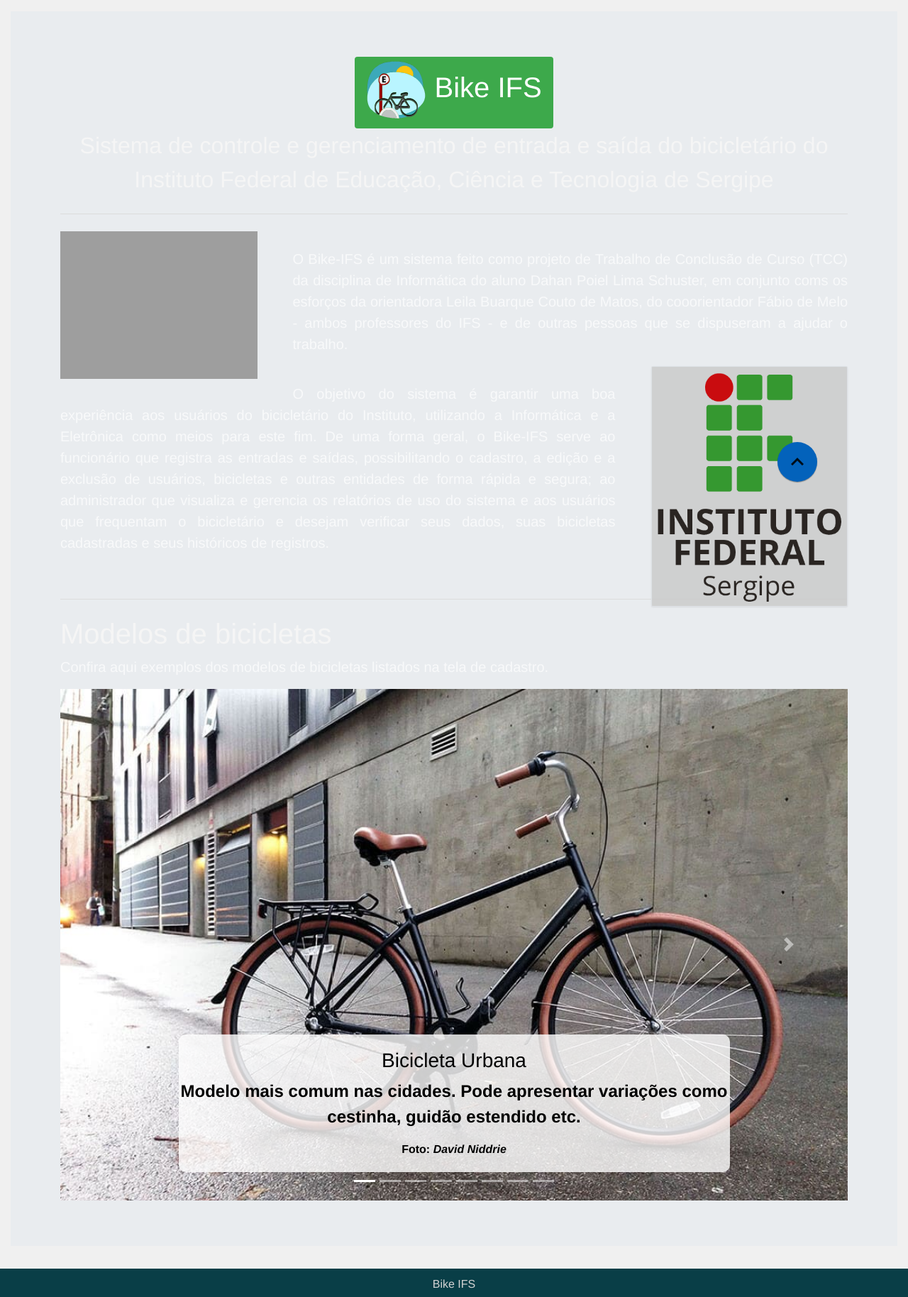
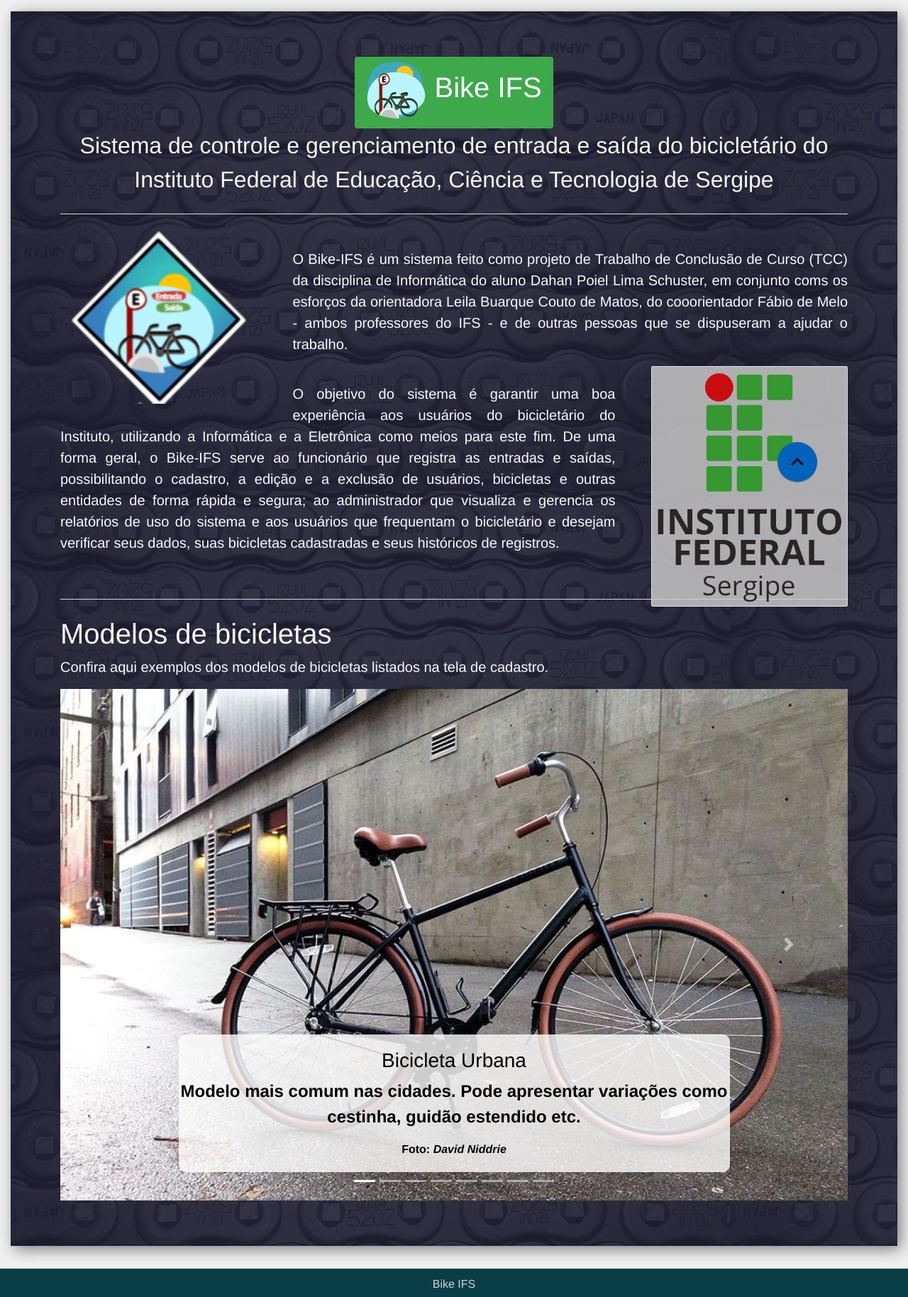
Before and after one commit to Dahan-Schuster/bike-ifs-ci, a CodeIgniter app: page /bike-ifs-ci/ in a window 1280 px wide. Shown: the part 164-1992 px from the top of the page at 71% size. Run offline with CodeIgniter, Linux system fonts and the light colour scheme; grey boxes are pictures that could not be loaded.

Commit message:
Ajustes de design

```diff
--- a/bikeifs_app_folder/views/pages/esqueciSenha.php
+++ b/bikeifs_app_folder/views/pages/esqueciSenha.php
@@ -33,7 +33,7 @@
                 </div>
             </div>
         </div>
-        <button id="btnEnviar" type="submit" class="btn btn-raised accent-color text-primary-color" style="display: flex; float: right;">Enviar</button>
+        <button id="btnEnviar" type="submit" class="btn btn-raised accent-color text-light" style="display: flex; float: right;">Enviar</button>
     </form>
     <div class="dropdown-divider"></div>
     <a class="dropdown-item text-muted pl-2" href="<?= base_url('home/view/login') ?>">Voltar para a página de Login</a>
--- a/bikeifs_app_folder/views/pages/home.php
+++ b/bikeifs_app_folder/views/pages/home.php
@@ -4,7 +4,7 @@
     <li class="breadcrumb-item"><a href="#Informações">Informações Úteis</a></li>
   </ol>
 </nav>
-<div class="jumbotron jumbotron-fluid jumbotron-main" id="jumbotron-home">
+<div class="jumbotron jumbotron-fluid jumbotron-main">
   <div class="container">
     <div id="Introdução">
       <div style="text-align: center;">
@@ -19,7 +19,7 @@
         </p>
       </div>
       <hr class="my-4 bg-light">
-      <img src="<?= base_url() ?>/public/img/img-logo.svg" class="img-fluid figure-img img-home float-left" alt="Logo Bike-IFS">
+      <img src="<?= base_url() ?>/public/img/img-logo.png" class="img-fluid figure-img img-home float-left" alt="Logo Bike-IFS">
       <br>
       <p class="p-home">
         O Bike-IFS é um sistema feito como projeto de Trabalho de Conclusão de Curso (TCC) da disciplina de Informática do aluno
--- a/bikeifs_app_folder/views/pages/login.php
+++ b/bikeifs_app_folder/views/pages/login.php
@@ -45,7 +45,7 @@
                 </div>
             </div>
         </div>
-        <button style="display: flex; float: right;" id="btnEntrar" type="submit" class="btn btn-raised accent-color text-primary-color">Entrar</button>
+        <button style="display: flex; float: right;" id="btnEntrar" type="submit" class="btn btn-raised accent-color text-light">Entrar</button>
     </form>
 
     <div class="dropdown-divider"></div>
--- a/public/css/estilo.css
+++ b/public/css/estilo.css
@@ -8,6 +8,11 @@
     position: relative;
     margin: 40px auto;
 }
+
+.jumbotron-main {
+    box-shadow: 5px 5px 20px gray;
+    background: linear-gradient(rgba(30, 30, 50, 0.9), rgba(30, 30, 50, 0.9)), url('http://bikeifs.com/public/img/jumbotrom-bg.jpg');
+  }
 
 .div-datepicker {
     display: inline-flex;
```
